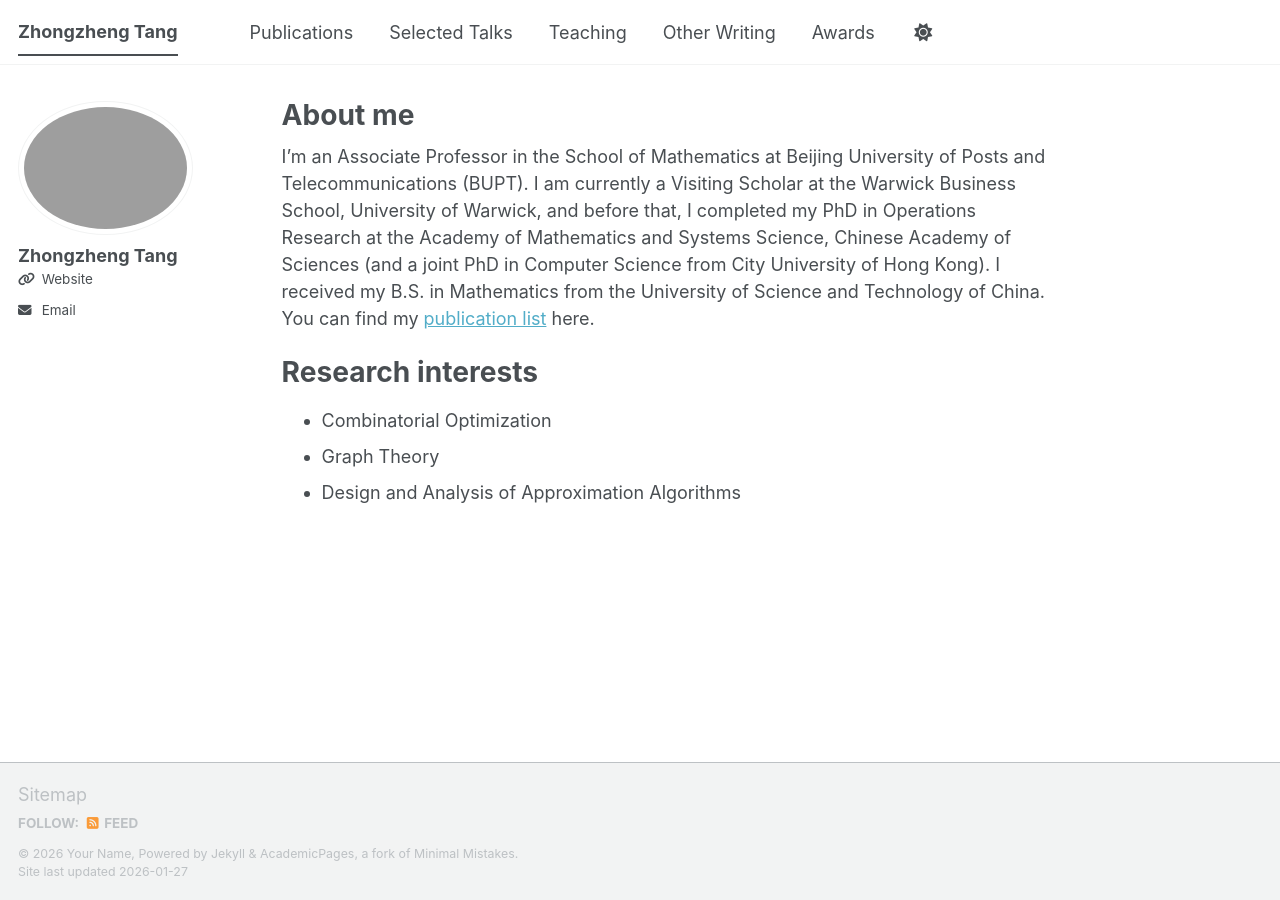
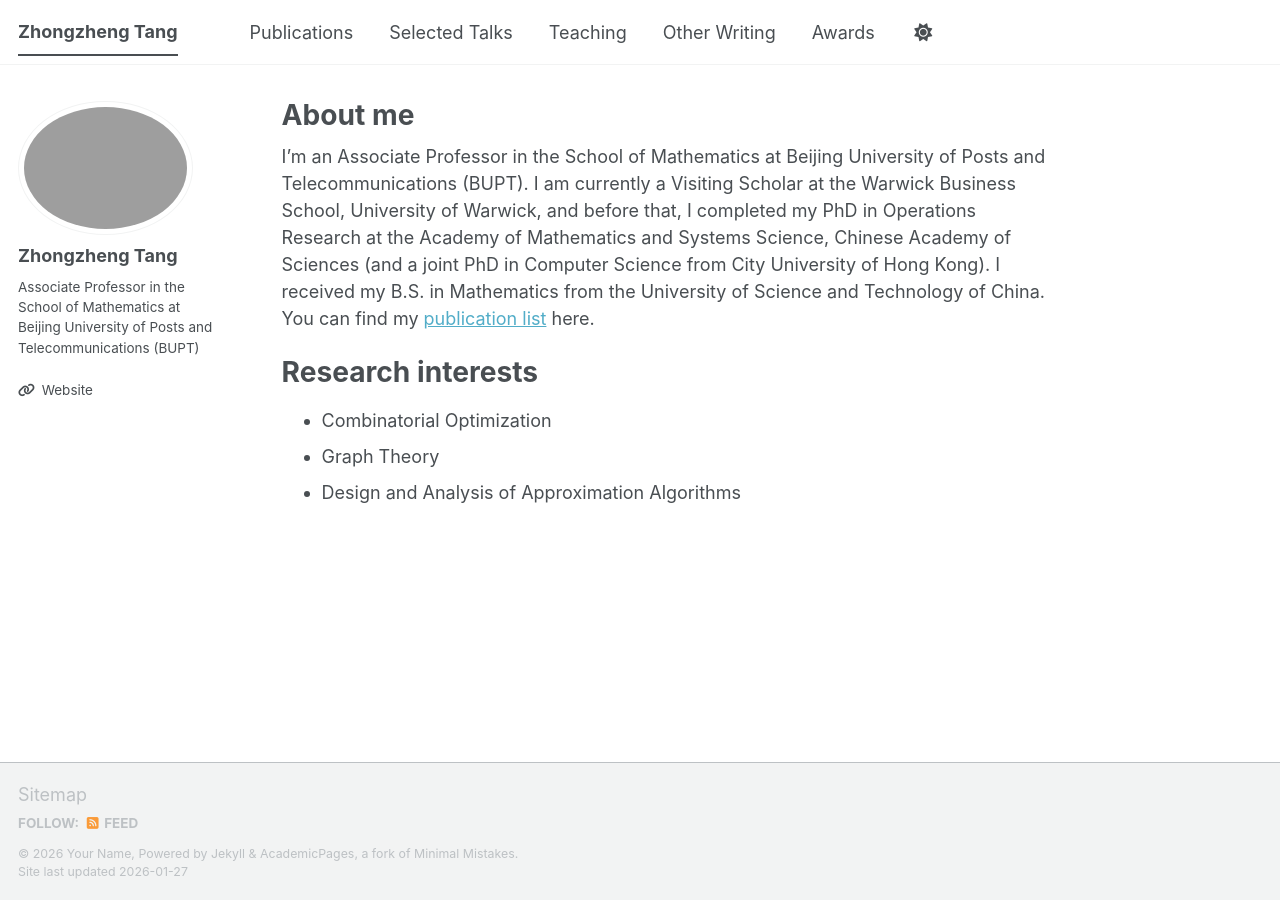
Before and after one commit to zhongzhengtang/zhongzhengtang.github.io, a Jekyll site: the page built from _pages/about.md, in a window 1280 px wide. Built offline with Jekyll 4.4.1, drawn with Linux system fonts in a browser that asks for light colours; a script bundle is joined from its source files by our own code; library files that are not in the unit come from our copies.

Commit message:
Update _config.yml

```diff
--- a/_config.yml
+++ b/_config.yml
@@ -26,11 +26,11 @@ author:
   avatar           : "profile.png"
   name             : "Zhongzheng Tang"
   pronouns         : # example: "she/her"
-  bio              : #"Short biography for the left-hand sidebar"
+  bio              : "Associate Professor in the School of Mathematics at Beijing University of Posts and Telecommunications (BUPT)"
   location         : #"Earth"
   employer         : #"Red Brick University"
   uri              : "https://teacher.bupt.edu.cn/tangzhongzheng/zh_CN/index.htm"
-  email            : "tangzhongzheng@bupt.edu.cn"
+  tangzhongzheng@bupt.edu.cn            : "tangzhongzheng@bupt.edu.cn"
 
   # Academic websites
   academia         : # URL
```
